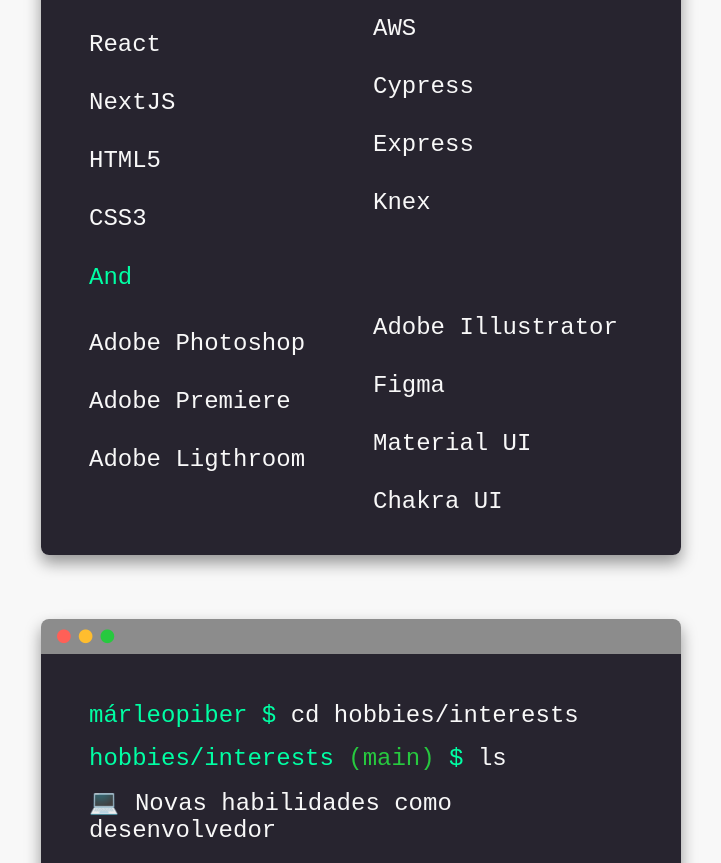
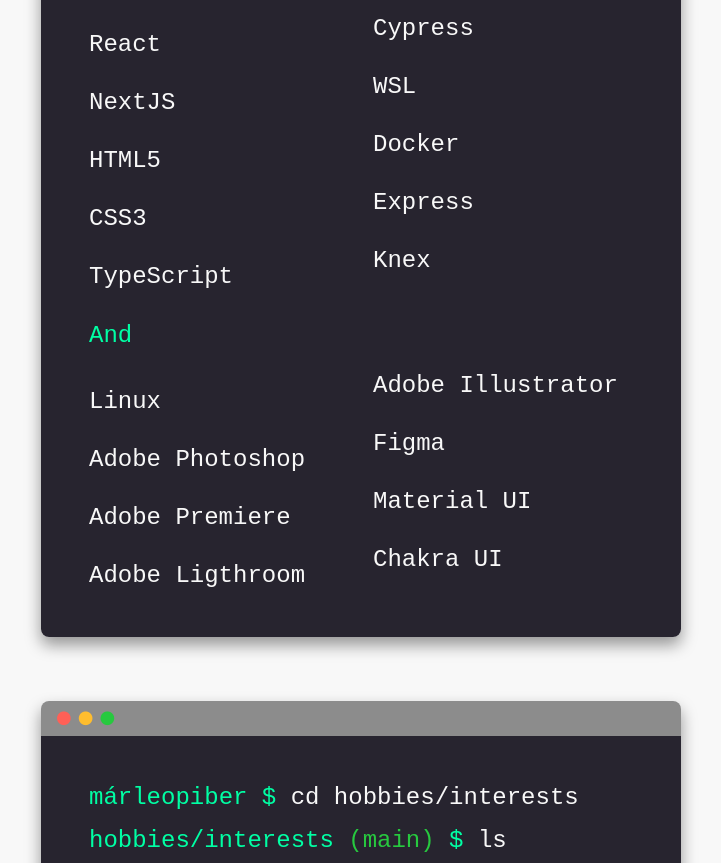
Before and after one commit to marleopr/portfolio, a React (Create React App) app: page /about in a window 1280 px wide. Shown: the part 1162-2025 px from the top of the page, without its empty margins (279-1000 px from the left). Built offline with nearby package versions, Linux system fonts and the light colour scheme.

Commit message:
Ajuste experiencias

```diff
--- a/src/info/Info.js
+++ b/src/info/Info.js
@@ -90,8 +90,8 @@ export const info = {
     bio: "Olá! Eu sou o Márleo Piber da Rosa, sou um desenvolvedor Full Stack com formação em Análise e Desenvolvimento de Sistemas e experiência como desenvolvedor. Com uma sólida base técnica e um background de 15 anos em manutenção de hardwares e softwares, fiz uma transição de carreira para seguir minha paixão pelo desenvolvimento. Sou proativo, comprometido e estou sempre atualizado com as últimas tendências tecnológicas.",
     skills:
     {
-        proficientWith: ['GIT', 'Github', 'GitLab', 'JavaScript', 'React', "NextJS", 'HTML5', 'CSS3', 'TypeScript', 'Node', 'MySQL', 'PostgreSQL', 'AWS', 'Cypress', 'Express', 'Knex'],
-        exposedTo: ['Adobe Photoshop', 'Adobe Premiere', 'Adobe Ligthroom', 'Adobe Illustrator', 'Figma', 'Material UI', 'Chakra UI']
+        proficientWith: ['GIT', 'Github', 'GitLab', 'JavaScript', 'React', "NextJS", 'HTML5', 'CSS3', 'TypeScript', 'Node', 'MySQL', 'PostgreSQL', 'AWS', 'Cypress', 'WSL', 'Docker', 'Express', 'Knex'],
+        exposedTo: ['Linux', 'Adobe Photoshop', 'Adobe Premiere', 'Adobe Ligthroom', 'Adobe Illustrator', 'Figma', 'Material UI', 'Chakra UI']
     }
     ,
     hobbies: [
@@ -187,7 +187,7 @@ export const info = {
             empresa5: "Easy360",
             cargo5: "Desenvolvedor Full Stack",
             funcao5: "Manutenção e criação de funcionalidades no sistema Easy360. ",
-            tecnologias5: "Desenvolvimento com JavaScript, TypeScript e ReactJS. Criação de interfaces com Chakra UI. Implementação de serviços AWS. Gestão de dados com PostgreSQL. Desenvolvimento de testes automatizados com Cypress.",
+            tecnologias5: "Desenvolvimento com JavaScript, TypeScript e ReactJS. Criação de interfaces com Chakra UI. Implementação de serviços AWS. Gestão de dados com PostgreSQL. Desenvolvimento de testes automatizados com Cypress. Utilização de WSL e Docker para ambientes de desenvolvimento",
             periodo5: "Fev/2024 - Atualmente"
         },
         {
```
